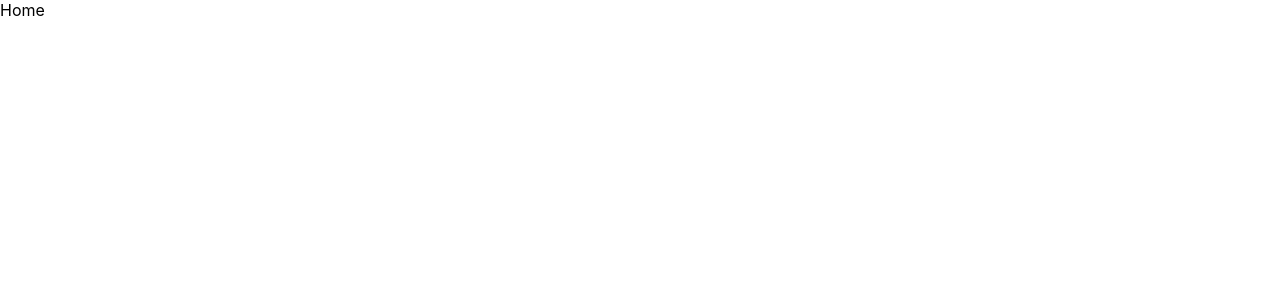
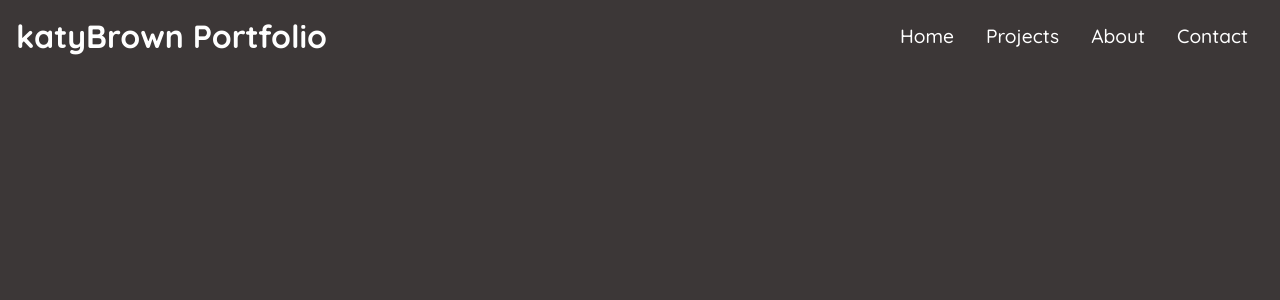
Before and after one commit to katykb/katyBrown-portfolio, a React (Create React App) app in the folder my-app/: page / in a window 1280 px wide. Shown: the top 300 px of the page. Built offline with nearby package versions, Linux system fonts and the light colour scheme.

Commit message:
completed navbar

```diff
--- a/my-app/package.json
+++ b/my-app/package.json
@@ -3,6 +3,8 @@
   "version": "0.1.0",
   "private": true,
   "dependencies": {
+    "@fortawesome/free-solid-svg-icons": "^6.1.2",
+    "@fortawesome/react-fontawesome": "^0.2.0",
     "@testing-library/jest-dom": "^5.16.5",
     "@testing-library/react": "^13.3.0",
     "@testing-library/user-event": "^13.5.0",
--- /dev/null
+++ b/my-app/src/components/Navbar.js
@@ -0,0 +1,40 @@
+import "./NavbarStyles.css";
+import React, { useState } from "react";
+import { Link } from "react-router-dom";
+import { FaBars, FaTimes } from "react-icons/fa";
+
+const Navbar = () => {
+  const [click, setClick] = useState(false);
+  const handleClick = () => setClick(!click);
+
+  return (
+    <div className="header">
+      <Link to={"/"}>
+        <h1>katyBrown Portfolio</h1>
+      </Link>
+      <ul className={click ? "nav-menu active" : "nav-menu"}>
+        <li>
+          <Link to="/">Home</Link>
+        </li>
+        <li>
+          <Link to="/projects">Projects</Link>
+        </li>
+        <li>
+          <Link to="/about">About</Link>
+        </li>
+        <li>
+          <Link to="/contact">Contact</Link>
+        </li>
+      </ul>
+      <div className="hamburger" onClick={handleClick}>
+        {click ? (
+          <FaTimes size={20} style={{ color: "#fff" }} />
+        ) : (
+          <FaBars size={20} style={{ color: "#fff" }} />
+        )}
+      </div>
+    </div>
+  );
+};
+
+export default Navbar;
--- /dev/null
+++ b/my-app/src/components/NavbarStyles.css
@@ -0,0 +1,55 @@
+.header {
+  display: flex;
+  justify-content: space-between;
+  align-items: center;
+  padding: 1rem;
+}
+
+.nav-menu {
+  display: flex;
+}
+
+.nav-menu li {
+  padding: 0 1rem;
+}
+
+.nav-menu li a {
+  font-size: 1.2rem;
+  font-weight: 500;
+}
+
+.hamburger {
+  display: none;
+}
+
+@media screen and (max-width: 1040px) {
+  .nav-menu {
+    flex-direction: column;
+    justify-content: center;
+    align-items: center;
+    width: 100%;
+    height: 100vh;
+    background: rgba(0, 0, 0, 0.9);
+    position: absolute;
+    top: 0;
+    left: -100%;
+    z-index: -3;
+    transition: 0.3s;
+  }
+
+  .nav-menu.active {
+    left: 0;
+  }
+
+  .nav-menu {
+    padding: 1rem 0;
+  }
+
+  .nav-menu li a {
+    font-size: 2rem;
+  }
+
+  .hamburger {
+    display: initial;
+  }
+}
--- a/my-app/src/index.css
+++ b/my-app/src/index.css
@@ -1,13 +1,45 @@
-body {
+@import url("https://fonts.googleapis.com/css2?family=Quicksand:wght@300;400;500;600;700&display=swap");
+
+* {
+  box-sizing: border-box;
   margin: 0;
-  font-family: -apple-system, BlinkMacSystemFont, 'Segoe UI', 'Roboto', 'Oxygen',
-    'Ubuntu', 'Cantarell', 'Fira Sans', 'Droid Sans', 'Helvetica Neue',
-    sans-serif;
-  -webkit-font-smoothing: antialiased;
-  -moz-osx-font-smoothing: grayscale;
+  padding: 0;
+  font-family: "Quicksand", sans-serif;
 }
 
-code {
-  font-family: source-code-pro, Menlo, Monaco, Consolas, 'Courier New',
-    monospace;
+body {
+  background: rgb(60, 55, 55);
 }
+
+h1,
+h4,
+p,
+a {
+  color: white;
+  text-decoration: none;
+}
+
+ul {
+  list-style-type: none;
+}
+
+.btn {
+  padding: 12px 32px;
+  font-size: 1rem;
+  text-transform: uppercase;
+  background-color: yellow;
+  color: black;
+  border: 1px solid #fff;
+  font-weight: 600;
+  cursor: pointer;
+}
+
+.btn-light {
+  background: transparent;
+  color: #fff;
+}
+
+.btn:hover {
+  background: rgba(255, 255, 255, 0.2);
+  transition: 0.3s;
+}
--- a/my-app/src/routes/Home.js
+++ b/my-app/src/routes/Home.js
@@ -1,8 +1,12 @@
 import React from 'react'
+import Navbar from '../components/Navbar';
+
 
 export const Home = () => {
   return (
-    <div>Home</div>
+    <div>
+      <Navbar />
+    </div>
   )
 }
 
```
Also changed, not shown: 1 other file (tests, documents, lock files or other folders).
